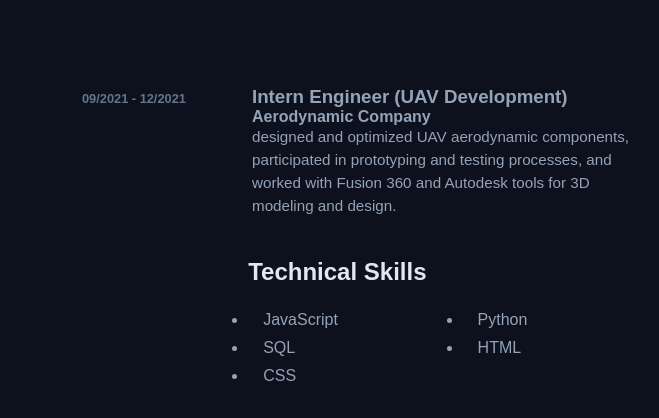
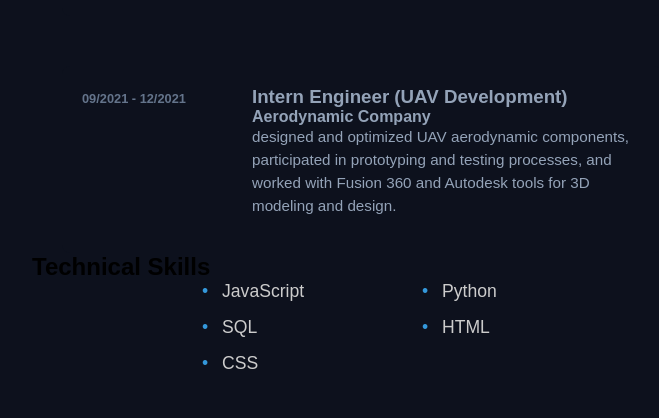
Before and after one commit to levonkarapetyann/Biography, a Flask app: page / in a window 1280 px wide. Shown: the part 1665-2083 px from the top of the page, without its empty margins (588-1247 px from the left). After the commit the page ends 2034 px from the top, so only its background shows below. Run offline with Flask 3, Linux system fonts and the light colour scheme; some libraries are stand-ins or nearby versions.

Commit message:
update for main page

```diff
--- a/static/css/levon_wiki.css
+++ b/static/css/levon_wiki.css
@@ -173,43 +173,51 @@ body {
    color: #e2e8f0;
 }
 
-.skills {
-   margin-bottom: 0.5rem;
-   padding: 5px;
-   max-width: 600px;
-   font-size: 16px;
-   margin-left: 33%;
-   display: flex;
-   flex-direction: column;
-   color: #e2e8f0;
+
+.skills-sect {
+    width: 100%;
+    max-width: 800px;
+    margin: 0 auto;
+    padding: 20px;
+    text-align: center;
 }
 
-.skills h2 {
-   margin-bottom: 25px;
-   color: #e2e8f0;
+
+.skills-sect h2 {
+    font-size: 2rem;
+    margin-bottom: 30px;
+    color: #fff;
 }
 
+
 .skil {
-   display: grid;
-   grid-template-columns: repeat(2, 1fr);
-   gap: 10px;
-   list-style-none: none;
-   padding: 0px;
+    display: grid;
+    grid-template-columns: repeat(2, 1fr);
+    gap: 15px 40px;
+    list-style: none;
+    padding: 0;
+    justify-items: start;
+    max-width: 400px;
+    margin: 0 auto;
 }
 
+
 .skil li {
-   font-size: 16px;
-   position: relative;
-   padding-left: 15px;
-   color: #94a3b8;
+    position: relative;
+    padding-left: 70px;
+    color: #ccc;
+    font-size: 1.1rem;
 }
 
-.skill li::before {
-   content: "•";
-   position: relative;
-   left: 0;
-   color: #64ffda;
+.skil li::before {
+    content: "•";
+    position: absolute;
+    left: 50px;
+    color: #3498db;
 }
+
+
+
 .work-experience, .work-experience2 {
    display: flex;
    gap: 20px;
@@ -367,13 +375,12 @@ img {
     pointer-events: all !important;
 }
 
-/* Кнопка-триггер */
 .chat-trigger {
     width: 60px !important;
     height: 60px !important;
     background: var(--accent-purple) !important;
     border: none !important;
-    border-radius: 18px !important; /* Квадратный скругленный стиль как в iOS */
+    border-radius: 18px !important;
     cursor: pointer !important;
     display: flex !important;
     align-items: center !important;
@@ -386,7 +393,6 @@ img {
 
 .chat-trigger:hover { transform: scale(1.1) rotate(5deg); }
 
-/* Окно чата */
 .chat-window {
     width: 360px !important;
     height: 500px !important;
```
